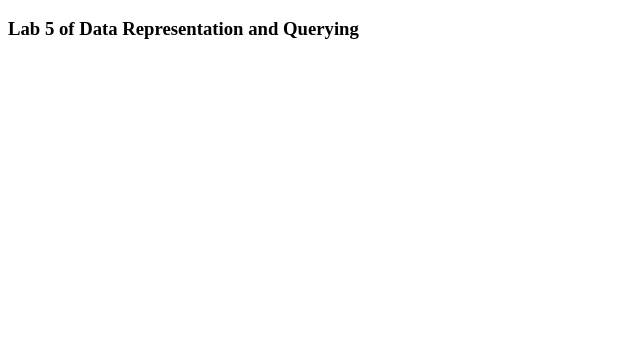
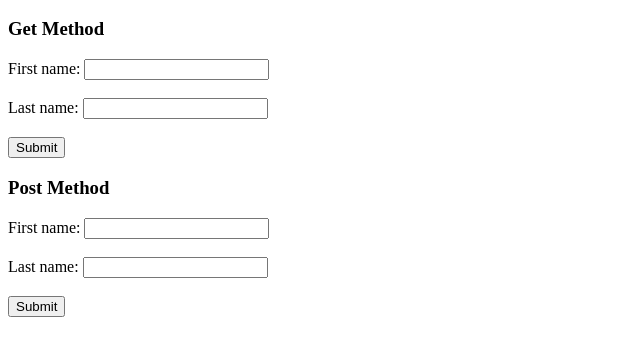
Before and after one commit to Jrenniss/datarep_lab5, a plain HTML site: page index.html in a window 1280 px wide. Shown: the part 48-404 px from the top of the page, without its empty margins (0-640 px from the left). Drawn offline with Linux system fonts and the light colour scheme.

Commit message:
Q7 & Q8 - Get & Post

```diff
--- a/index.html
+++ b/index.html
@@ -1,6 +1,22 @@
 <html>
     <body>
         <h1>My Web Page</h1>
-        <h3>Lab 5 of Data Representation and Querying</h3>
+        <h3>Get Method</h3>
+        <form action="/name" method="get">
+            <label for="fname">First name:</label>
+            <input type="text" id="fname" name="fname"><br><br>
+            <label for="lname">Last name:</label>
+            <input type="text" id="lname" name="lname"><br><br>
+            <input type="submit" value="Submit">
+          </form>
+
+          <h3>Post Method</h3>
+          <form action="/name" method="post">
+            <label for="fname">First name:</label>
+            <input type="text" id="fname" name="fname"><br><br>
+            <label for="lname">Last name:</label>
+            <input type="text" id="lname" name="lname"><br><br>
+            <input type="submit" value="Submit">
+          </form>
     </body>
 </html>
```
Also changed, not shown: server.js (+19 -1 lines).
